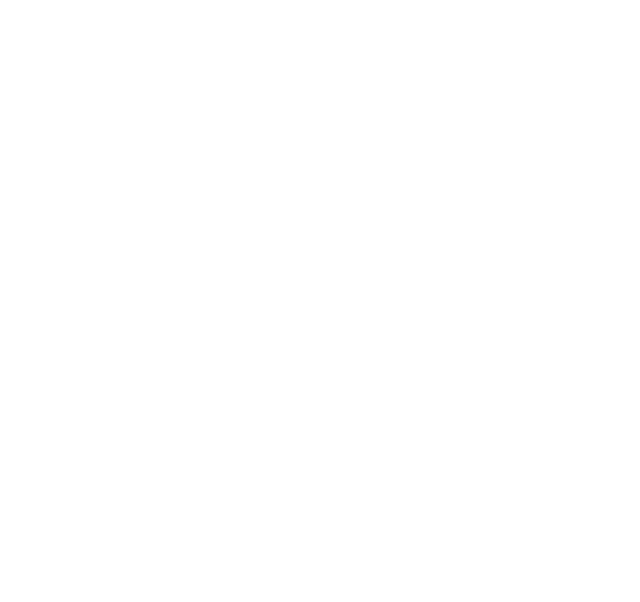
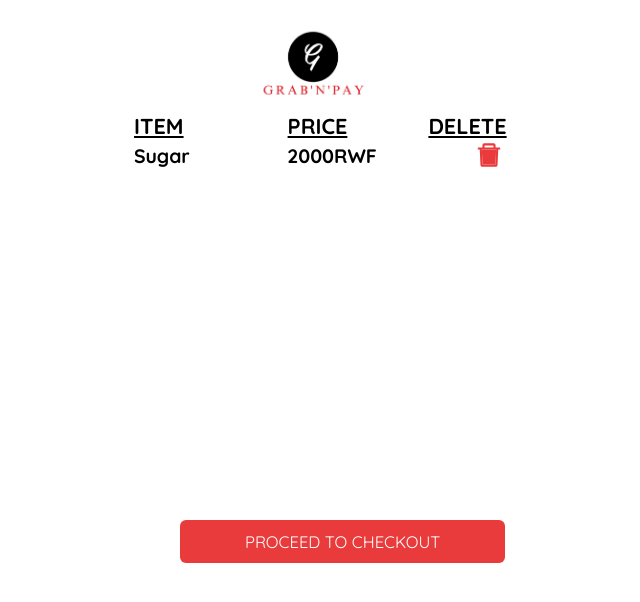
Before and after one commit to Konyancha1/Grab, a React (Create React App) app in the folder grabandpay/: page /checkout in a window 1280 px wide. Before the commit this address had no page. Shown: the top 602 px of the page, without its empty margins (314-954 px from the left). Built offline with nearby package versions, Linux system fonts and the light colour scheme.

Commit message:
Modified Barcode Scanner

```diff
--- a/grabandpay/src/App.js
+++ b/grabandpay/src/App.js
@@ -1,7 +1,9 @@
 import './index.css';
 import Home from './components/Home';
 import ShopAccess from './components/Access';
-import Cam from './components/Webcam';
+import BarcodeScanner from './components/BarcodeScanner';
+import Payment from './components/Payment';
+import Checkout from './components/Checkout';
 import { Routes, Route } from 'react-router-dom';
 
 function App() {
@@ -9,7 +11,9 @@ function App() {
     <Routes>
       <Route path="/" element={<Home />} />
       <Route path="/shop" element={<ShopAccess />} />
-      <Route path="/webcam" element={<Cam />} />
+      <Route path="/scan" element={<BarcodeScanner />} />
+      <Route path='/checkout' element={<Payment />} />
+      <Route path='/pay' element={<Checkout />} />
     </Routes>
   );
 }
--- a/grabandpay/src/components/Access.jsx
+++ b/grabandpay/src/components/Access.jsx
@@ -6,7 +6,7 @@ import { useNavigate } from "react-router-dom";
 export default function ShopAccess(){
     const navigate = useNavigate();
     const navigateToCam = () => {
-        navigate('/webcam');
+        navigate('/scan');
     };
     return(
         <div>
--- /dev/null
+++ b/grabandpay/src/components/BarcodeScanner.jsx
@@ -0,0 +1,44 @@
+import React, { Component } from 'react'
+import Scanner from './Scanner'
+import {TextareaAutosize, Paper} from '@material-ui/core'
+import {ArrowBack} from '@material-ui/icons'
+import { Link } from "react-router-dom";
+
+class BarcodeScanner extends Component {
+  state = {
+    results: [],
+  }
+
+  _scan = () => {
+    this.setState({ scanning: !this.state.scanning })
+  }
+
+  _onDetected = result => {
+    this.setState({ results: [] })
+    this.setState({ results: this.state.results.concat([result]) })
+  }
+
+  render() {
+    return (
+      <div>
+        <Link to="/add">
+            <ArrowBack/>
+        </Link>
+
+        <Paper variant="outlined" style={{marginTop:30, width:640, height:320}}>
+          <Scanner onDetected={this._onDetected} />
+        </Paper>
+
+        <TextareaAutosize
+            style={{fontSize:15, width:300, height:50, marginTop:30}}
+            rowsMax={10}
+            defaultValue={'No item scanned'}
+            value={this.state.results[0] ? this.state.results[0].codeResult.code : 'No data scanned'}
+        />
+
+      </div>
+    )
+  }
+}
+
+export default BarcodeScanner
--- /dev/null
+++ b/grabandpay/src/components/Checkout.jsx
@@ -0,0 +1,13 @@
+import React from "react";
+import Logo from '../images/App logo.png';
+
+export default function Payment(){
+    return (
+        <div className="pay-page">
+            <img src={Logo} alt='App Logo' className='app-logo'></img>
+            <div className="phone">Enter Phone Number</div>
+            <input type="text" className="phone-input" placeholder="0780322662"></input>
+            <button className="pay">PAY</button>
+        </div>
+    );
+}
--- /dev/null
+++ b/grabandpay/src/components/Payment.jsx
@@ -0,0 +1,30 @@
+import React from "react";
+import Logo from '../images/App logo.png';
+import List from './ShoppingList';
+import { useNavigate } from "react-router-dom";
+import { AiTwotoneDelete } from 'react-icons/ai';
+
+export default function Payment(){
+    const navigate = useNavigate();
+    const navigateToPay = () => {
+        navigate('/pay');
+    };
+    return (
+        <div>
+            <img src={Logo} alt='App Logo' className='app-logo'></img>
+            <h1 className="title-1">ITEM</h1>
+            <h1 className="title-2">PRICE</h1>
+            <h1 className="title-3">DELETE</h1>
+            <div>
+                {List.map((data) => (
+                    <div className="shopping-card" key={data.id}>
+                        <h2 className="item-name">{data.item}</h2>
+                        <h2 className="item-price">{data.price}</h2>
+                        <div className="item-delete"><AiTwotoneDelete size='30px' /></div>
+                    </div>
+                ))}
+                <button className="checkout" onClick={navigateToPay}>PROCEED TO CHECKOUT</button>
+            </div>
+        </div>
+    );
+}
--- /dev/null
+++ b/grabandpay/src/components/Scanner.jsx
@@ -0,0 +1,75 @@
+import React, { Component } from 'react';
+import Quagga from 'quagga';
+
+class Scanner extends Component {
+  componentDidMount() {
+    Quagga.init(
+      {
+        inputStream: {
+          type: 'LiveStream',
+          constraints: {
+            width: 640,
+            height: 320,
+            facingMode: 'environment',
+          },
+        //   area: { // defines rectangle of the detection/localization area
+        //     top: "10%",    // top offset
+        //     right: "10%",  // right offset
+        //     left: "10%",   // left offset
+        //     bottom: "10%"  // bottom offset
+        //   },
+        },
+        locator: {
+            halfSample: true,
+            patchSize: "large", // x-small, small, medium, large, x-large
+            debug: {
+                showCanvas: true,
+                showPatches: false,
+                showFoundPatches: false,
+                showSkeleton: false,
+                showLabels: false,
+                showPatchLabels: false,
+                showRemainingPatchLabels: false,
+                boxFromPatches: {
+                    showTransformed: true,
+                    showTransformedBox: true,
+                    showBB: true
+              }
+            }
+        },
+        numOfWorkers: 4,
+        decoder: {
+            readers: ['code_128_reader'],
+            debug: {
+                drawBoundingBox: true,
+                showFrequency: true,
+                drawScanline: true,
+                showPattern: true
+            },
+        },
+        locate: true,
+      },
+      function(err) {
+        if (err) {
+          return console.log(err)
+        }
+        Quagga.start()
+      },
+    )
+    Quagga.onDetected(this._onDetected)
+  }
+
+  componentWillUnmount() {
+    Quagga.offDetected(this._onDetected)
+  }
+
+  _onDetected = result => {
+    this.props.onDetected(result)
+  }
+
+  render() {
+    return <div id="interactive" className="viewport"/>
+    }
+}
+
+export default Scanner
--- /dev/null
+++ b/grabandpay/src/components/ShoppingList.js
@@ -0,0 +1,9 @@
+const List = [
+    {
+        "id": 1,
+        "item": "Sugar",
+        "price": "2000RWF"
+    }
+]
+
+export default List;
--- a/grabandpay/src/components/Webcam.jsx
+++ /dev/null
@@ -1,16 +0,0 @@
-import React, {useRef} from "react";
-import Webcam from 'react-webcam';
-
-export default function Cam(){
-    const ref = useRef();
-    const showImage = () => {
-        let img = ref.current.getScreenshot();
-        console.log(img);
-    }
-    return(
-        <div>
-            <Webcam ref={ref}/>
-            <button className="screenshot" onClick={showImage}>ADD ITEM</button>
-        </div>
-    );
-}
--- a/grabandpay/src/index.css
+++ b/grabandpay/src/index.css
@@ -94,7 +94,53 @@ body{
   position: absolute;
   cursor: pointer;
 }
-.screenshot{
+.app-logo{
+  position: absolute;
+  left: 42vw;
+  top: 3vh;
+  width: 14vw;
+}
+.shopping-card{
+  display: flex;
+  position: absolute;
+  gap: 9rem;
+  top: 10vw;
+  left: 35vw;
+  font-family: 'Quicksand';
+  font-weight: 200;
+  font-size: 1.2rem;
+}
+.item-delete{
+  position: relative;
+  top: 1.15rem;
+  cursor: pointer;
+  color: #E93B3B;
+}
+.title-1{
+  position: absolute;
+  font-family: 'Quicksand';
+  font-size: 2rem;
+  left: 35vw;
+  top: 7.6vw;
+  text-decoration: underline;
+}
+.title-2{
+  position: absolute;
+  font-family: 'Quicksand';
+  font-size: 2rem;
+  left: 47vw;
+  top: 7.6vw;
+  text-decoration: underline;
+}
+.title-3{
+  position: absolute;
+  font-family: 'Quicksand';
+  font-size: 2rem;
+  left: 58vw;
+  top: 7.6vw;
+  text-decoration: underline;
+}
+.checkout{
   border-radius: 6px;
   background-color: #E93B3B;
   font-family: 'Quicksand';
@@ -103,9 +149,46 @@ body{
   color: white;
   border: none;
   padding: 1rem;
-  width: 20rem;
-  left: 50vw;
-  top: 20vw;
+  width: 30rem;
+  left: 38vw;
+  top: 40vw;
+  position: relative;
+  cursor: pointer;
+}
+.phone{
+  position: absolute;
+  font-family: 'Quicksand';
+  font-size: 1.5rem;
+  font-weight: 500;
+  left: 37vw;
+  top: 16vw;
+}
+.phone-input{
+  border-radius: 6px;
+  background-color: whitesmoke;
+  font-family: 'Quicksand';
+  font-size: 1.3vw;
+  font-weight: 400;
+  color: black;
+  border: none;
+  padding: 1.3rem;
+  width: 30rem;
+  left: 37vw;
+  top: 18vw;
+  position: absolute
+}
+.pay{
+  border-radius: 6px;
+  background-color: #E93B3B;
+  font-family: 'Quicksand';
+  font-size: 1.3vw;
+  font-weight: 400;
+  color: white;
+  border: none;
+  padding: 1rem;
+  width: 10rem;
+  left: 46vw;
+  top: 25vw;
   position: absolute;
   cursor: pointer;
 }
```
Also changed, not shown: grabandpay/package.json (+6 -1 lines), 1 other file (tests, documents, lock files or other folders).
